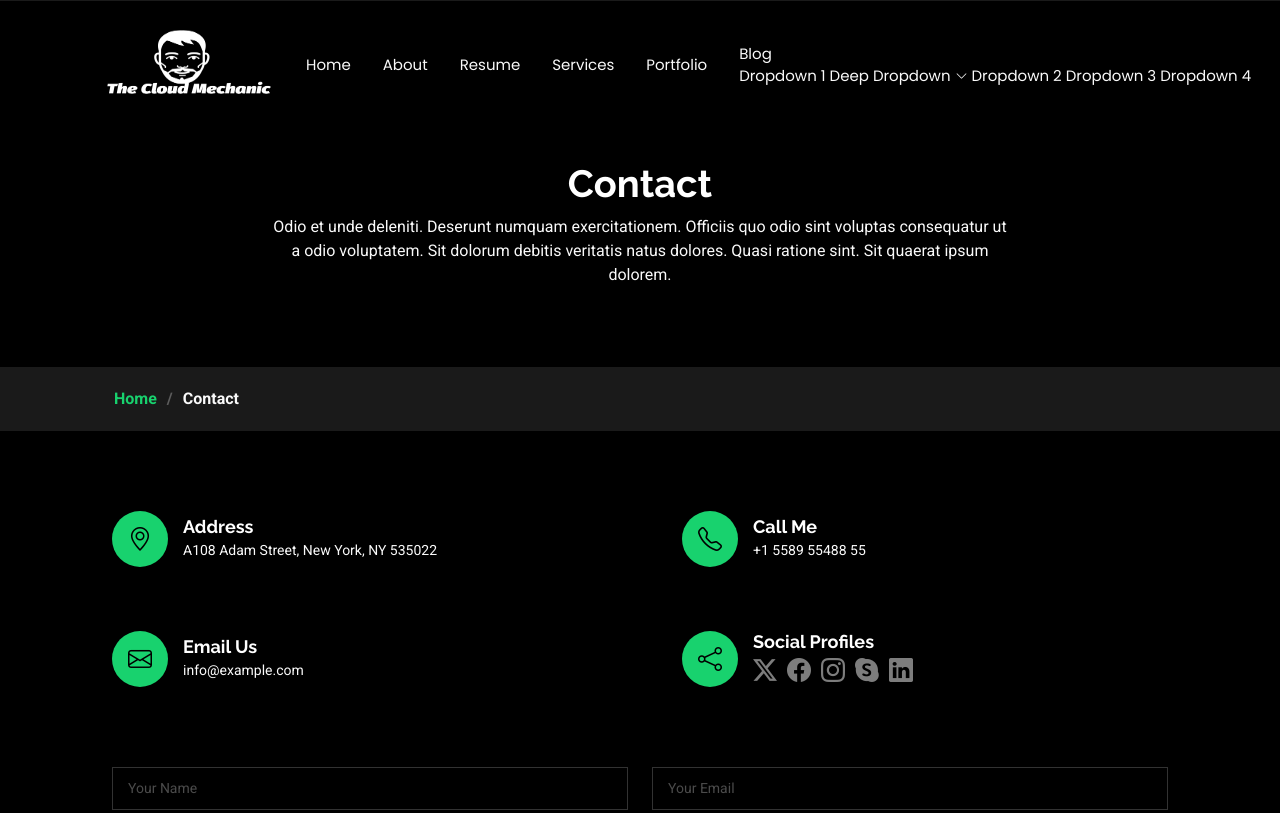
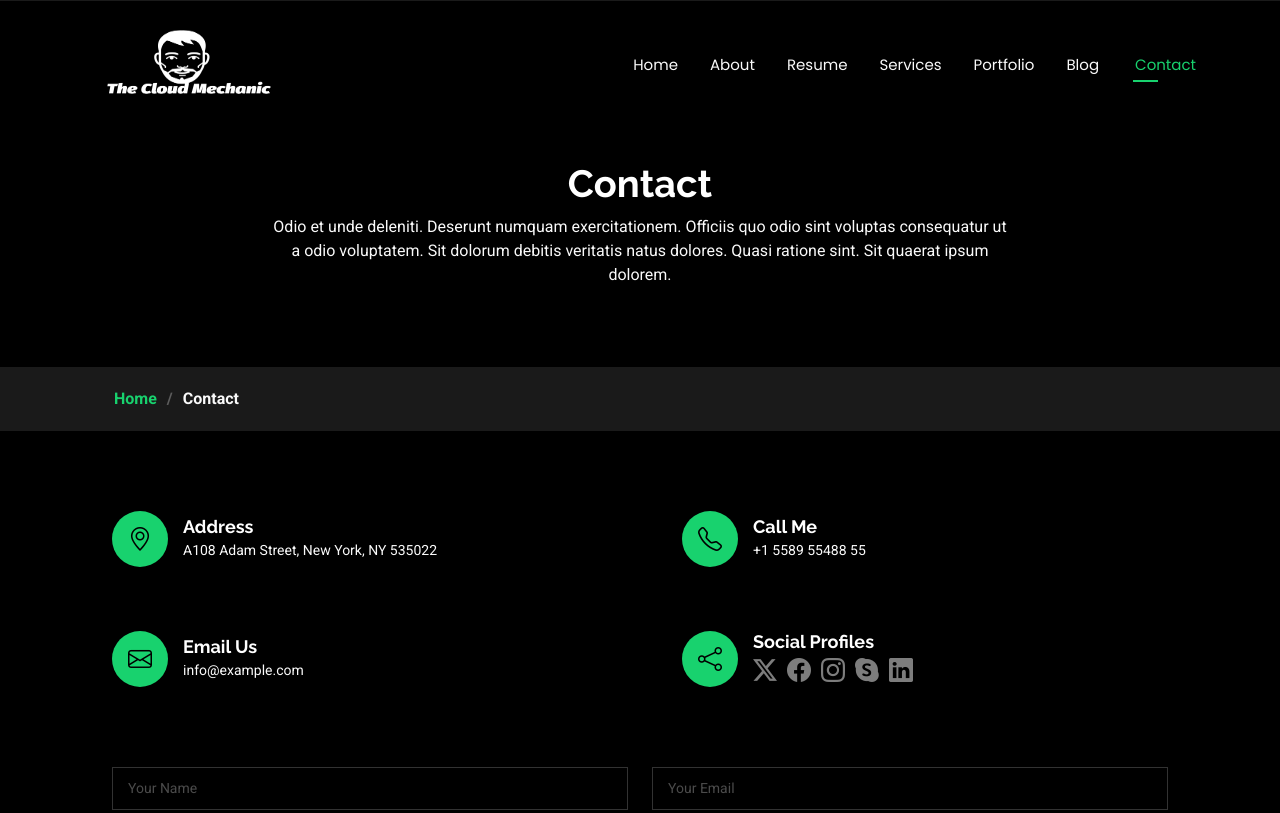
Before and after one commit to umesh-khatiwada/Portfolio-Website, a plain HTML site: page contact.html in a window 1280 px wide. Shown: the top 813 px of the page. Drawn offline with Linux system fonts and the light colour scheme.

Commit message:
update resume update

```diff
--- a/contact.html
+++ b/contact.html
@@ -55,22 +55,7 @@
           <li><a href="resume.html">Resume</a></li>
           <li><a href="services.html">Services</a></li>
           <li><a href="portfolio.html">Portfolio</a></li>
-          <li ><a href="https://blog.umeshkhatiwada.com.np"><span>Blog</span> <i class="bi  toggle-dropdown"></i></a>
-            <ul>
-              <li><a href="#">Dropdown 1</a></li>
-              <li class="dropdown"><a href="#"><span>Deep Dropdown</span> <i class="bi bi-chevron-down toggle-dropdown"></i></a>
-                <ul>
-                  <li><a href="#">Deep Dropdown 1</a></li>
-                  <li><a href="#">Deep Dropdown 2</a></li>
-                  <li><a href="#">Deep Dropdown 3</a></li>
-                  <li><a href="#">Deep Dropdown 4</a></li>
-                  <li><a href="#">Deep Dropdown 5</a></li>
-                </ul>
-              </li>
-              <li><a href="#">Dropdown 2</a></li>
-              <li><a href="#">Dropdown 3</a></li>
-              <li><a href="#">Dropdown 4</a></li>
-            </ul>
+          <li ><a href="https://blog.umeshkhatiwada.com.np"><span>Blog</span>
           </li>
           <li><a href="contact.html" class="active">Contact</a></li>
         </ul>
```
